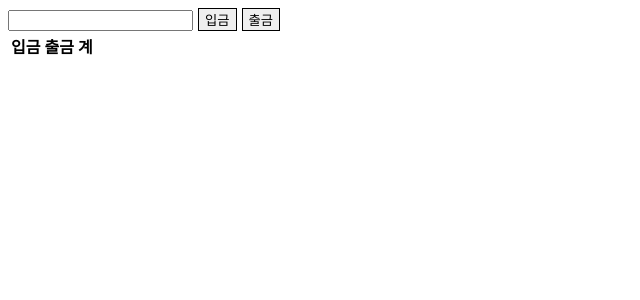
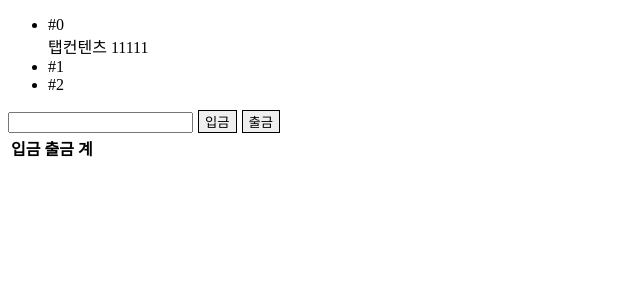
Before and after one commit to react-study/playground-4, a React app: page / in a window 1280 px wide. Shown: the top 300 px of the page, without its empty margins (0-640 px from the left). Built offline with nearby package versions, Linux system fonts and the light colour scheme; the HTML template or start-up script is replaced by a standard one.

Commit message:
리덕스 예제 3 - 컴바인리듀서

```diff
--- /dev/null
+++ b/src/reduxExample_/actions/TabAction.js
@@ -0,0 +1,8 @@
+const changeTab = i => ({
+  type: 'CHANGE_TAB',
+  focused: i
+});
+
+export default {
+  changeTab
+};
--- a/src/reduxExample_/components/App.js
+++ b/src/reduxExample_/components/App.js
@@ -1,17 +1,21 @@
 import React, { Component } from 'react';
 import InputBox from './InputBox';
 import AccountBook from './AccountBook';
+import Tabs from './Tabs';
 import { connect } from 'react-redux';
 import AccountAction from '../actions/AccountAction';
+import TabAction from '../actions/TabAction';
 
 // store에 있는 state 를 => props 로
 const mapStateToProps = state => ({
-    accountList: state.accountList
+    accountList: state.account.accountList, //컴바인리듀서때문에 state.account.accountList(account가 들어가야한다)
+    focused: state.tab.focused
 });
 
 // action(dispatch. method) => props
 const mapDispatchToProps = dispatch => ({
-    calc: (type, money) => dispatch(AccountAction[type](money))
+    calc: (type, money) => dispatch(AccountAction[type](money)),
+    changeTab: (i) => dispatch(TabAction.changeTab(i))
     // calc: (type, money) => dispatch()
 });
 
@@ -19,11 +23,14 @@ class App extends Component {
     render() {
         const {
             accountList,
-            calc
+            calc,
+            focused,
+            changeTab
         } = this.props;
 
         return (
             <div>
+                <Tabs focused={focused} changeTab={changeTab} />
                 <InputBox calc={calc} />
                 <AccountBook accountList={accountList} />
             </div>
--- /dev/null
+++ b/src/reduxExample_/components/Tabs.js
@@ -0,0 +1,27 @@
+import React from 'react';
+
+const tablist = [
+  '탭컨텐츠 11111',
+  '탭컨텐츠 22222',
+  '탭컨텐츠 33333'
+]
+
+const Tabs = ({
+  focused,
+  changeTab
+}) => (
+  <ul>
+    {tablist.map((tab, i) => (
+      <li key={`tablist${i}`} onClick= {() => changeTab(i)}>
+        <span>#{i}</span>
+        <span style={{
+            display: i === focused ? 'block':'none'
+        }}>
+          {tab}
+        </span>
+      </li>
+    ))}
+  </ul>
+);
+
+export default Tabs;
--- /dev/null
+++ b/src/reduxExample_/reducers/TabReducer.js
@@ -0,0 +1,11 @@
+const TabReducer = (prevState = {focused:0}, action) => {
+  switch(action.type) {
+    case 'CHANGE_TAB':
+      return {
+        focused: action.focused
+      }
+    default: return prevState;
+  }
+};
+
+export default TabReducer;
--- a/src/reduxExample_/store.js
+++ b/src/reduxExample_/store.js
@@ -1,7 +1,24 @@
-import { createStore } from 'redux';
+import { createStore, combineReducers } from 'redux';
 import AccountReducer from './reducers/AccountReducer';
+import TabReducer from './reducers/TabReducer';
+
+const reducers = combineReducers({
+  account: AccountReducer,
+  tab: TabReducer
+});
 
 export default createStore(
-  AccountReducer,
+  reducers,
   window.__REDUX_DEVTOOLS_EXTENSION__ && window.__REDUX_DEVTOOLS_EXTENSION__()
 );
+
+/* 컴바인리듀서(2개 이상인 경우 뎁스가 한번 늘어난다)
+this.state ={
+  account:{
+    accountList:[]
+  },
+  tab: {
+    focused:0
+  }
+}
+*/
```
